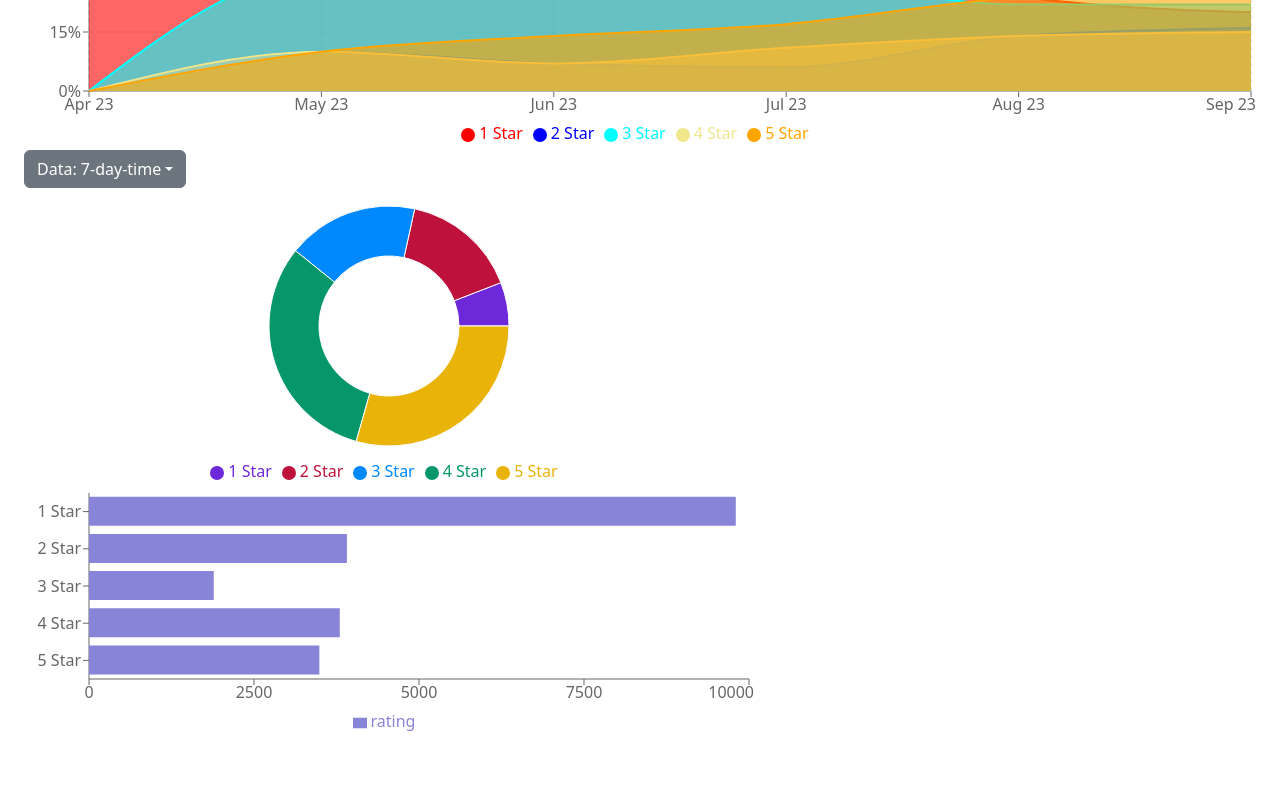
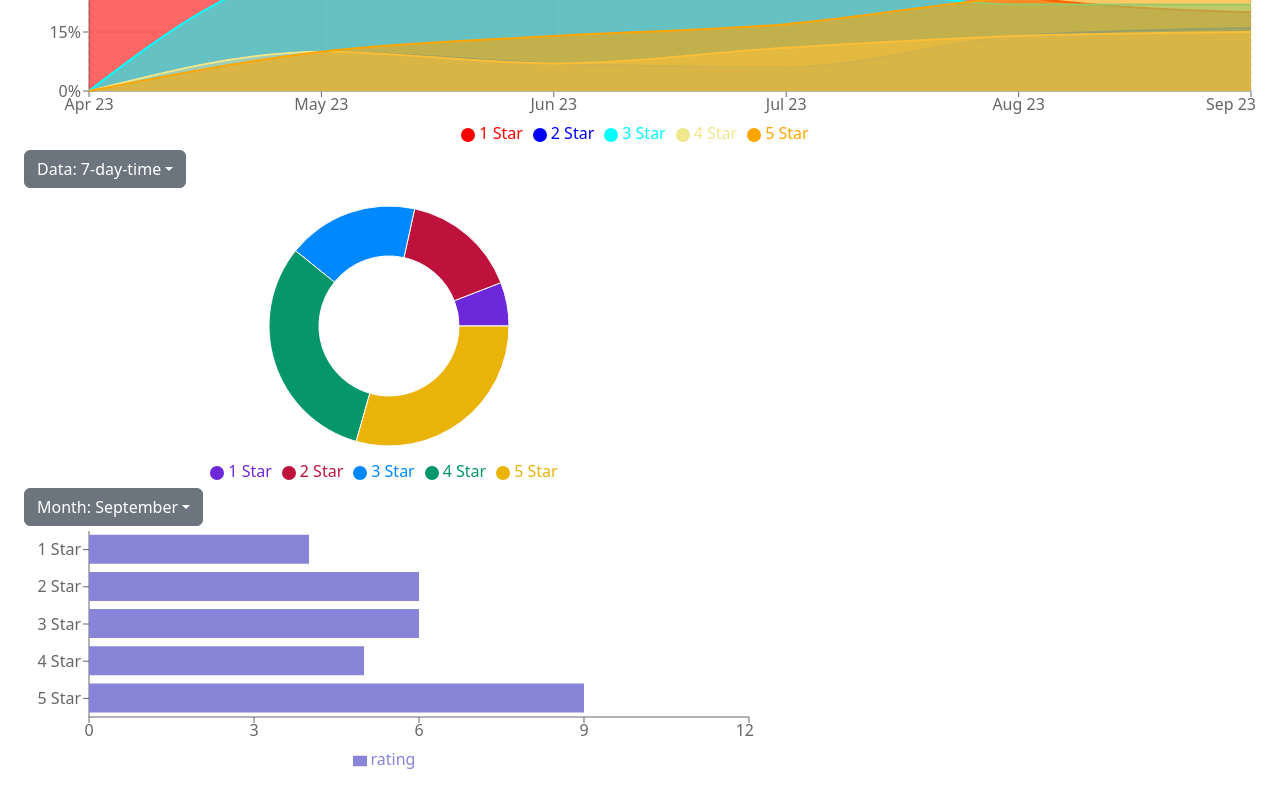
Before and after one commit to hyperingenious/sachdev-analytics, a React (Vite) app: page / in a window 1280 px wide. Shown: the part 250-1050 px from the top of the page. Before the commit the page ends 1012 px from the top, so only its background shows below. Built offline with nearby package versions, Linux system fonts and the light colour scheme.

Commit message:
Horizonatal barGraph is full functional now

```diff
--- a/src/components/HorizontalBarGraph.jsx
+++ b/src/components/HorizontalBarGraph.jsx
@@ -1,44 +1,51 @@
-import {
-  Bar,
-  BarChart,
-  Tooltip,
-  Legend,
-  XAxis,
-  YAxis,
-} from "recharts";
+import { useState } from "react";
+import { useDispatch, useSelector } from "react-redux";
+import { Bar, BarChart, Tooltip, Legend, XAxis, YAxis } from "recharts";
+import { changeHorizontalBarGraphMonth } from "../redux/filterHorizontalBarGraphSlice";
 
 function HorizontalBarGraph() {
-  const data = [
-    {
-      name: "1 Star",
-      rating: 9800,
-    },
-    {
-      name: "2 Star",
-      rating: 3908,
-    },
-    {
-      name: "3 Star",
-      rating: 1890,
-    },
-    {
-      name: "4 Star",
-      rating: 3800,
-    },
-    {
-      name: "5 Star",
-      rating: 3490,
-    },
-  ];
-
+  const [toggle, setToggle] = useState(false);
+  const { selectedMonthData, selectedMonthIndex, last5Months } = useSelector(
+    (store) => store.horizontalBarGraphFilter
+  );
+  const dispatch = useDispatch();
   return (
-    <BarChart width={730} height={250} data={data} layout="vertical">
-      <XAxis type="number" />
-      <YAxis dataKey="name" type="category" />
-      <Tooltip />
-      <Legend />
-      <Bar dataKey="rating" fill="#8884d8"  />
-    </BarChart>
+    <>
+      <div className="dropdown">
+        <button
+          onClick={() => setToggle((toggle) => !toggle)}
+          className="btn btn-secondary dropdown-toggle"
+          type="button"
+          data-bs-toggle="dropdown"
+          aria-expanded="false"
+        >
+          Month: {last5Months[selectedMonthIndex]}
+        </button>
+        <ul className={`dropdown-menu ${toggle && "d-block"}`}>
+          {last5Months.map((month, index) => (
+            <>
+              <li className="cursor-pointer" onClick={() => dispatch(changeHorizontalBarGraphMonth(index))}>
+                <a className="dropdown-item cursor-pointer" href="##">
+                  {month}
+                </a>
+              </li>
+            </>
+          ))}
+        </ul>
+      </div>
+      <BarChart
+        width={730}
+        height={250}
+        data={selectedMonthData}
+        layout="vertical"
+      >
+        <XAxis type="number" />
+        <YAxis dataKey="name" type="category" />
+        <Tooltip />
+        <Legend />
+        <Bar dataKey="rating" fill="#8884d8" />
+      </BarChart>
+    </>
   );
 }
 
--- /dev/null
+++ b/src/redux/filterHorizontalBarGraphSlice.js
@@ -0,0 +1,25 @@
+import { createSlice } from "@reduxjs/toolkit";
+import { getLast5Month } from "../helpers/helper";
+import { growthDataHorizontalBarGraph5Months } from "../services/filterDataForBarGraph";
+
+const initialState = {
+  last5Months: getLast5Month(),
+  selectedMonthIndex: 0,
+  selectedMonthData: growthDataHorizontalBarGraph5Months[0], // default last Month
+};
+
+const horizontalBarGraphFilterSlice = createSlice({
+  name: "horizontalBarGraphFilterSlice",
+  initialState,
+  reducers: {
+    changeHorizontalBarGraphMonth(state, action) {
+      state.selectedMonthIndex = action.payload;
+      state.selectedMonthData =
+        growthDataHorizontalBarGraph5Months[action.payload];
+    },
+  },
+});
+
+export default horizontalBarGraphFilterSlice.reducer;
+export const { changeHorizontalBarGraphMonth } =
+  horizontalBarGraphFilterSlice.actions;
--- a/src/redux/store.js
+++ b/src/redux/store.js
@@ -1,11 +1,13 @@
 import { configureStore } from "@reduxjs/toolkit";
 import filterLineGraphSlice from "./filterLineGraphSlice";
 import filterPieGraphSlice from "./filterPieGraphSlice";
+import filterHorizontalBarGraphSlice from "./filterHorizontalBarGraphSlice";
 
 const store = configureStore({
   reducer: {
     lineGraphFilter: filterLineGraphSlice,
     pieGraphFilter: filterPieGraphSlice,
+    horizontalBarGraphFilter: filterHorizontalBarGraphSlice,
   },
 });
 
--- a/src/services/filterDataForBarGraph.js
+++ b/src/services/filterDataForBarGraph.js
@@ -108,5 +108,8 @@ export function starGrowthBarLast5Months() {
     }),
   ];
 
+  console.log(theFinalArray); // check the console..
   return theFinalArray;
 }
+
+export const growthDataHorizontalBarGraph5Months = starGrowthBarLast5Months();
```
Also changed, not shown: src/config/app-data.js (+9 -0 lines).
